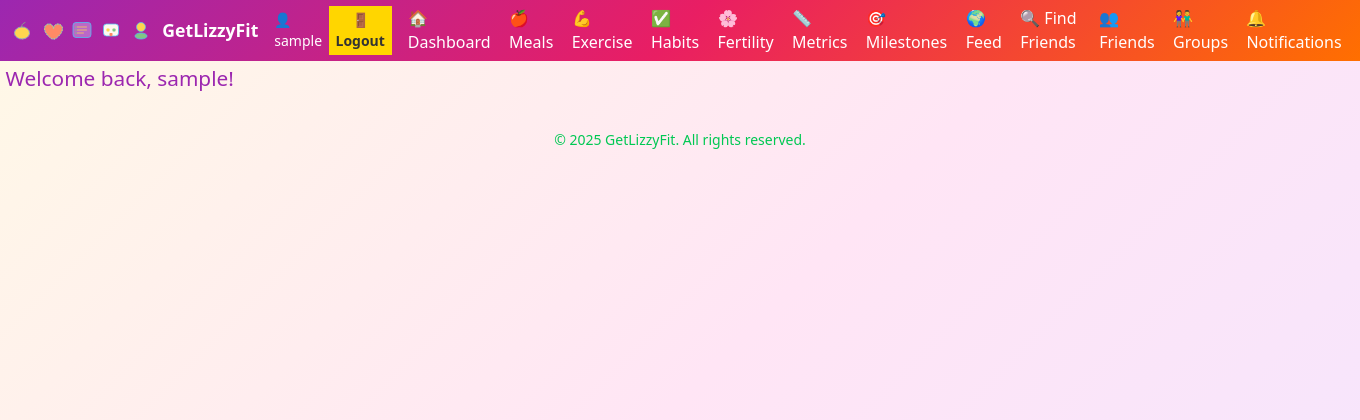
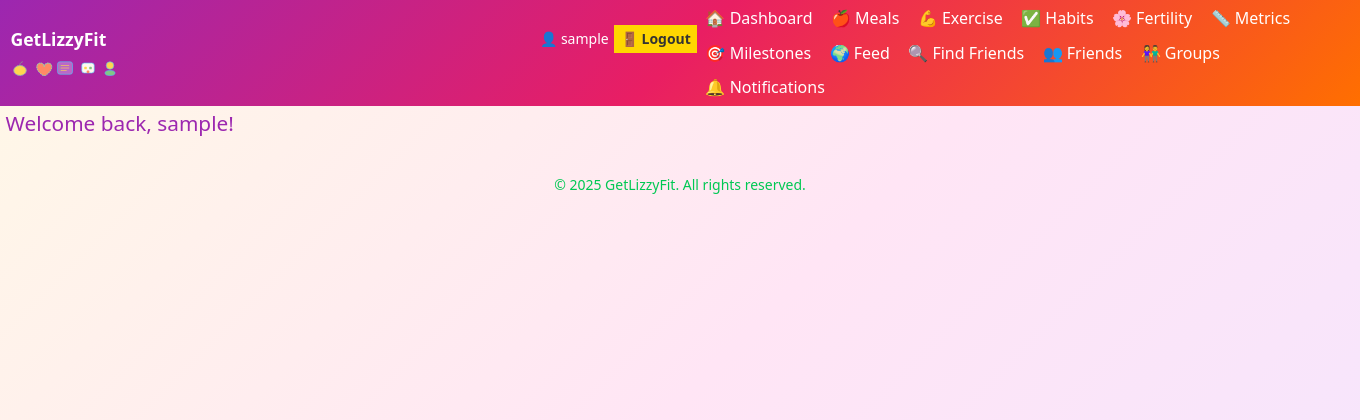
Before and after one commit to EKennard/Tracker, a Django app: page / in a window 1360 px wide. Shown: the top 420 px of the page. Run offline with Django 5.2, Linux system fonts and the light colour scheme; the visitor is signed in with stand-in values (Sample User, id 1).

Commit message:
Reorganize navbar: burger on right, icons below logo

```diff
--- a/templates/base.html
+++ b/templates/base.html
@@ -16,30 +16,41 @@
         <!-- Bootstrap Navbar -->
         <nav class="navbar navbar-expand-lg sticky-top p-1" style="background: linear-gradient(135deg, #9C27B0 0%, #E91E63 50%, #FF6F00 100%);">
             <div class="container-fluid px-2">
+                <div class="d-flex flex-column w-100">
+                    <!-- Top Row: Logo and Burger -->
+                    <div class="d-flex justify-content-between align-items-center mb-1">
                         <!-- Brand -->
-                <a class="navbar-brand text-white fw-bold d-flex align-items-center gap-2" href="/users/dashboard/">
-                    <img src="{% static 'icons/apple-doodle.svg' %}" width="24" height="24" alt="">
-                    <img src="{% static 'icons/heart-doodle.svg' %}" width="24" height="24" alt="">
-                    <img src="{% static 'icons/checklist-doodle.svg' %}" width="24" height="24" alt="">
-                    <img src="{% static 'icons/calendar-doodle.svg' %}" width="24" height="24" alt="">
-                    <img src="{% static 'icons/user-doodle.svg' %}" width="24" height="24" alt="">
-                    <span class="ms-1">GetLizzyFit</span>
+                        <a class="navbar-brand text-white fw-bold mb-0" href="/users/dashboard/">
+                            <span>GetLizzyFit</span>
                         </a>
 
+                        <div class="d-flex align-items-center gap-2">
                             <!-- User info + Logout (Desktop) -->
-                <div class="d-none d-lg-flex align-items-center gap-2 text-white me-2">
+                            <div class="d-none d-lg-flex align-items-center gap-2 text-white">
                                 <span class="small">👤 {{ user.username }}</span>
                                 <a href="/accounts/logout/" class="btn btn-sm" style="background: #FFD600; color: #333; font-weight: bold;">🚪 Logout</a>
                             </div>
 
                             <!-- Toggler for mobile -->
-                <button class="navbar-toggler border-white" type="button" data-bs-toggle="offcanvas" data-bs-target="#navbarOffcanvas" aria-controls="navbarOffcanvas">
+                            <button class="navbar-toggler border-white p-1" type="button" data-bs-toggle="offcanvas" data-bs-target="#navbarOffcanvas" aria-controls="navbarOffcanvas">
                                 <span class="navbar-toggler-icon"></span>
                             </button>
+                        </div>
+                    </div>
+
+                    <!-- Bottom Row: Icons -->
+                    <div class="d-flex gap-1 mb-1">
+                        <img src="{% static 'icons/apple-doodle.svg' %}" width="20" height="20" alt="">
+                        <img src="{% static 'icons/heart-doodle.svg' %}" width="20" height="20" alt="">
+                        <img src="{% static 'icons/checklist-doodle.svg' %}" width="20" height="20" alt="">
+                        <img src="{% static 'icons/calendar-doodle.svg' %}" width="20" height="20" alt="">
+                        <img src="{% static 'icons/user-doodle.svg' %}" width="20" height="20" alt="">
+                    </div>
+                </div>
 
                     <!-- Desktop Links -->
                     <div class="collapse navbar-collapse d-none d-lg-block">
-                    <ul class="navbar-nav ms-auto gap-1">
+                        <ul class="navbar-nav gap-1 flex-wrap">
                             <li class="nav-item"><a class="nav-link text-white px-2 py-1" href="/users/dashboard/">🏠 Dashboard</a></li>
                             <li class="nav-item"><a class="nav-link text-white px-2 py-1" href="/meals/log/">🍎 Meals</a></li>
                             <li class="nav-item"><a class="nav-link text-white px-2 py-1" href="/exercise/log/">💪 Exercise</a></li>
@@ -53,6 +64,7 @@
                             <li class="nav-item"><a class="nav-link text-white px-2 py-1" href="/social/groups/">👫 Groups</a></li>
                             <li class="nav-item"><a class="nav-link text-white px-2 py-1" href="/notifications/list/">🔔 Notifications</a></li>
                         </ul>
+                    </div>
                 </div>
             </div>
         </nav>
```
Lines whose indentation alone changed are shown as unchanged.
